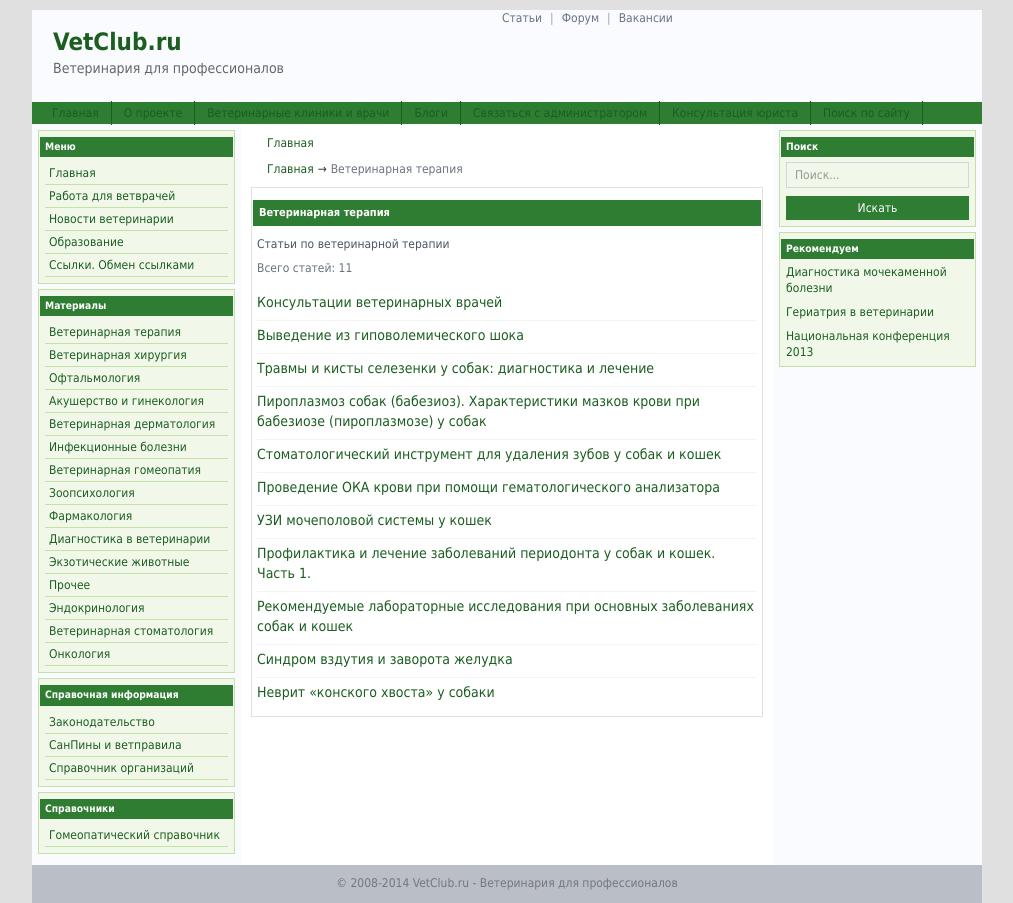
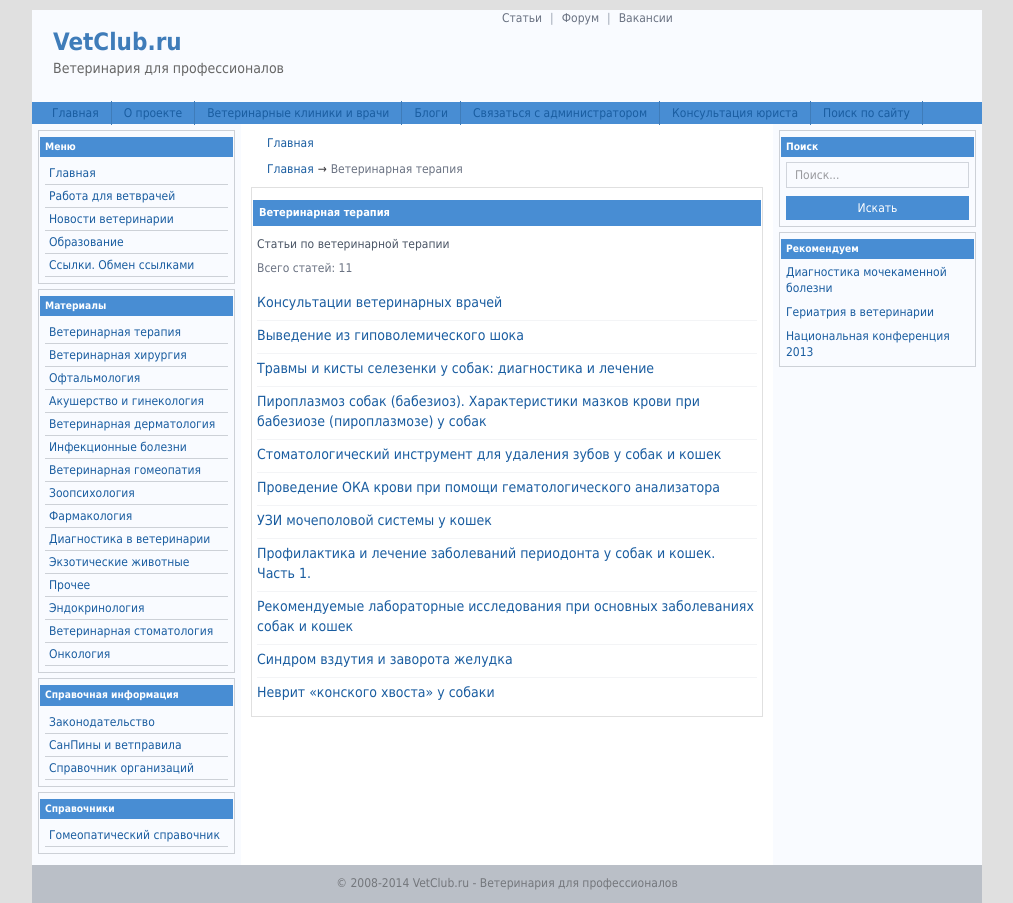
Before and after one commit to veterinar/vetclub-next, a Next.js app: page /category/therapy in a window 1280 px wide. Shown: the whole page, without its empty margins (133-1146 px from the left). Built offline with nearby package versions, Linux system fonts and the light colour scheme.

Commit message:
Revert to blue theme - better design

```diff
--- a/src/app/category/[slug]/page.tsx
+++ b/src/app/category/[slug]/page.tsx
@@ -45,7 +45,7 @@ export default async function CategoryPage({ params }: Props) {
             >
               <Link
                 href={`/content/view/${article.id}/${category.id.split('/').pop()}/`}
-                className="text-sm text-[#1b5e20] hover:underline block"
+                className="text-sm text-[#1a5da0] hover:underline block"
               >
                 {article.title}
               </Link>
--- a/src/app/contact/page.tsx
+++ b/src/app/contact/page.tsx
@@ -15,7 +15,7 @@ export default function ContactPage() {
           <label className="block text-xs font-medium text-gray-700 mb-1">Сообщение</label>
           <textarea rows={4} className="w-full px-2 py-1 text-xs border border-gray-200" />
         </div>
-        <button type="submit" className="px-4 py-1 bg-[#2e7d32] text-white text-xs rounded">
+        <button type="submit" className="px-4 py-1 bg-[#488dd3] text-white text-xs rounded">
           Отправить
         </button>
       </form>
--- a/src/app/globals.css
+++ b/src/app/globals.css
@@ -7,12 +7,12 @@
     "Segoe UI", Roboto, "Helvetica Neue", Arial, sans-serif;
   --font-mono: ui-monospace, SFMono-Regular, Menlo, Monaco, Consolas,
     "Liberation Mono", "Courier New", monospace;
-  --color-primary: #2e7d32;
-  --color-primary-dark: #1b5e20;
+  --color-primary: #488dd3;
+  --color-primary-dark: #3f7cb9;
   --color-bg: #e0e0e0;
   --color-text: #3a393e;
-  --color-link: #1b5e20;
-  --color-sidebar: #f1f8e9;
+  --color-link: #1a5da0;
+  --color-sidebar: #f9fbff;
   --color-content: #ffffff;
   --color-heading: #c00;
 }
@@ -63,7 +63,7 @@ h3 { font-size: 100%; }
 
 .sidebar-box {
   background: var(--color-sidebar);
-  border: 1px solid #c5e1a5;
+  border: 1px solid #cdd1d7;
   padding: 6px;
   margin-bottom: 5px;
 }
@@ -104,11 +104,11 @@ h3 { font-size: 100%; }
   padding: 3px 0;
   text-indent: 4px;
   width: 100%;
-  border-bottom: 1px solid #c5e1a5;
+  border-bottom: 1px solid #cdd1d7;
 }
 
 .nav-link:hover {
-  background: var(--color-primary);
+  background: #3f7cb9;
   color: #fff;
   text-decoration: none;
 }
--- a/src/app/layout.tsx
+++ b/src/app/layout.tsx
@@ -32,7 +32,7 @@ export default function RootLayout({
           <div id="top-head" style={{ border: '0 6px solid #bec1c7', background: '#f9fbff', height: 92 }}>
             <div className="relative">
               <span id="logo" style={{ position: 'absolute', top: 16, left: 21, width: 317, height: 68 }}>
-                <Link href="/" className="text-2xl font-bold" style={{ color: '#1b5e20' }}>
+                <Link href="/" className="text-2xl font-bold" style={{ color: '#3f7cb9' }}>
                   VetClub.ru
                 </Link>
                 <span className="block text-sm" style={{ color: '#666' }}>Ветеринария для профессионалов</span>
@@ -50,14 +50,14 @@ export default function RootLayout({
           </div>
 
           {/* Horizontal Menu */}
-          <div id="horiz-menu" style={{ border: '6px 6px 0 6px solid #bec1c7', background: '#2e7d32', height: 22 }}>
+          <div id="horiz-menu" style={{ border: '6px 6px 0 6px solid #bec1c7', background: '#488dd3', height: 22 }}>
             <nav className="flex items-center px-2 h-full">
               {menuData.top.map((item) => (
                 <Link
                   key={item.href}
                   href={item.href}
-                  className="text-white text-xs px-3 py-1 hover:bg-[#1b5e20]"
-                  style={{ borderRight: '1px solid #1b5e20' }}
+                  className="text-white text-xs px-3 py-1 hover:bg-[#3f7cb9]"
+                  style={{ borderRight: '1px solid #3f7cb9' }}
                 >
                   {item.name}
                 </Link>
@@ -150,7 +150,7 @@ export default function RootLayout({
                             placeholder="Поиск..."
                             className="w-full px-2 py-1 text-xs border border-gray-300"
                           />
-                          <button type="submit" className="text-xs bg-[#2e7d32] text-white px-2 py-1">
+                          <button type="submit" className="text-xs bg-[#488dd3] text-white px-2 py-1">
                             Искать
                           </button>
                         </form>
--- a/src/app/page.tsx
+++ b/src/app/page.tsx
@@ -57,7 +57,7 @@ export default function HomePage() {
         <div className="space-y-2">
           {latestArticles.map((article) => (
             <article key={article.id} className="border-b border-gray-100 pb-2 last:border-0">
-              <h3 className="font-semibold text-xs text-[#1b5e20] mb-1">
+              <h3 className="font-semibold text-xs text-[#1a5da0] mb-1">
                 <Link href={`/content/view/${article.id}/1/`} className="hover:underline">
                   {article.title}
                 </Link>
@@ -76,10 +76,10 @@ export default function HomePage() {
         <div className="space-y-1">
           {mostRead.map((article) => (
             <div key={article.id} className="flex items-start gap-1 text-xs">
-              <span className="text-[#2e7d32] font-bold mt-0.5">→</span>
+              <span className="text-[#488dd3] font-bold mt-0.5">→</span>
               <Link
                 href={`/content/view/${article.id}/${article.catid}/`}
-                className="text-[#1b5e20] hover:underline"
+                className="text-[#1a5da0] hover:underline"
               >
                 {article.title}
               </Link>
@@ -96,7 +96,7 @@ export default function HomePage() {
             <div key={`${archive.year}-${archive.month}`} className="text-xs">
               <Link
                 href={`/content/category/1/14/57/`}
-                className="text-[#1b5e20] hover:underline"
+                className="text-[#1a5da0] hover:underline"
               >
                 {archive.name}
               </Link>
--- a/src/app/search/page.tsx
+++ b/src/app/search/page.tsx
@@ -8,7 +8,7 @@ export default function SearchPage() {
           placeholder="Введите запрос..."
           className="flex-1 px-2 py-1 text-xs border border-gray-200"
         />
-        <button type="submit" className="px-4 py-1 bg-[#2e7d32] text-white text-xs">
+        <button type="submit" className="px-4 py-1 bg-[#488dd3] text-white text-xs">
           Поиск
         </button>
       </form>
```
